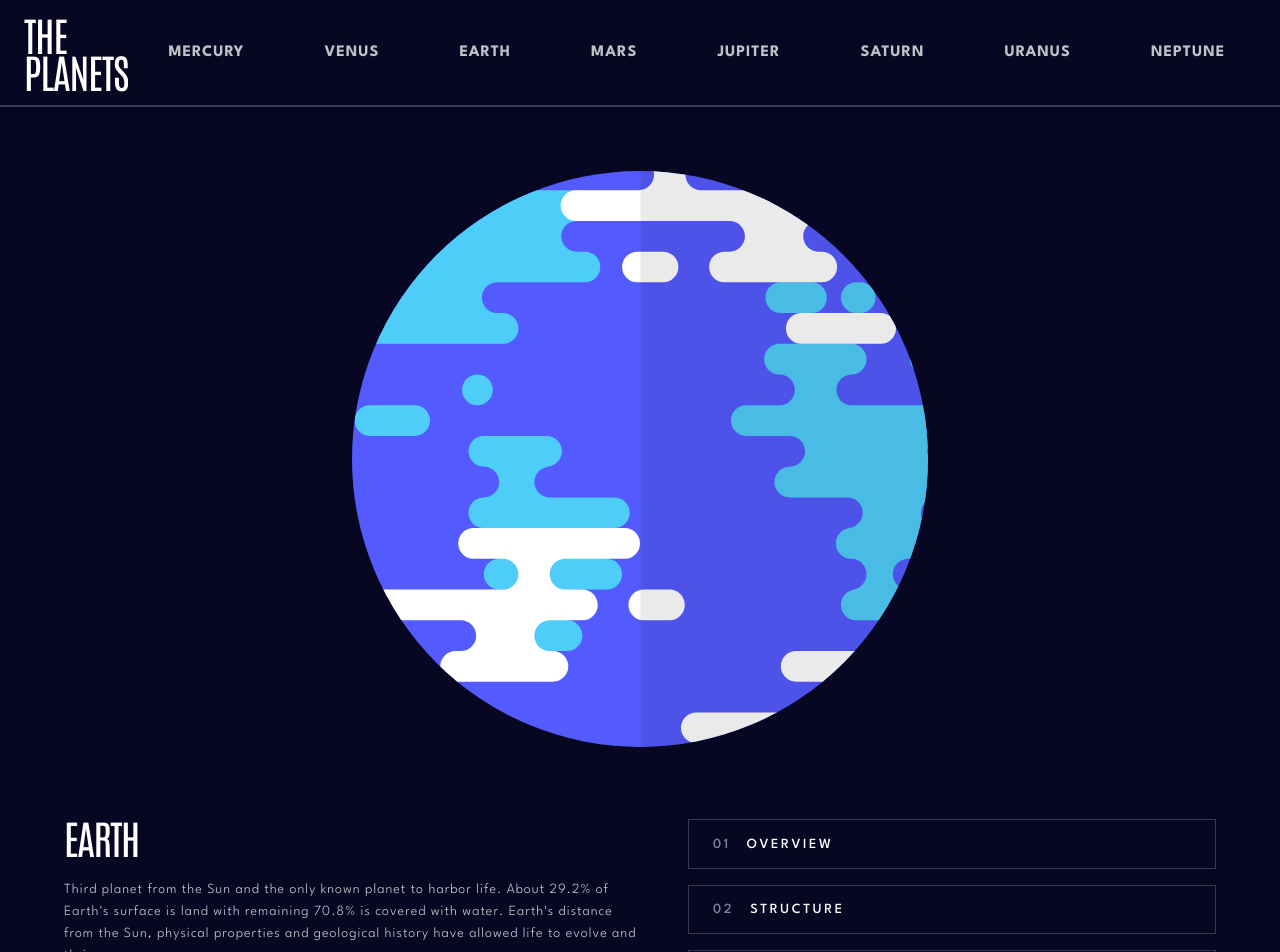
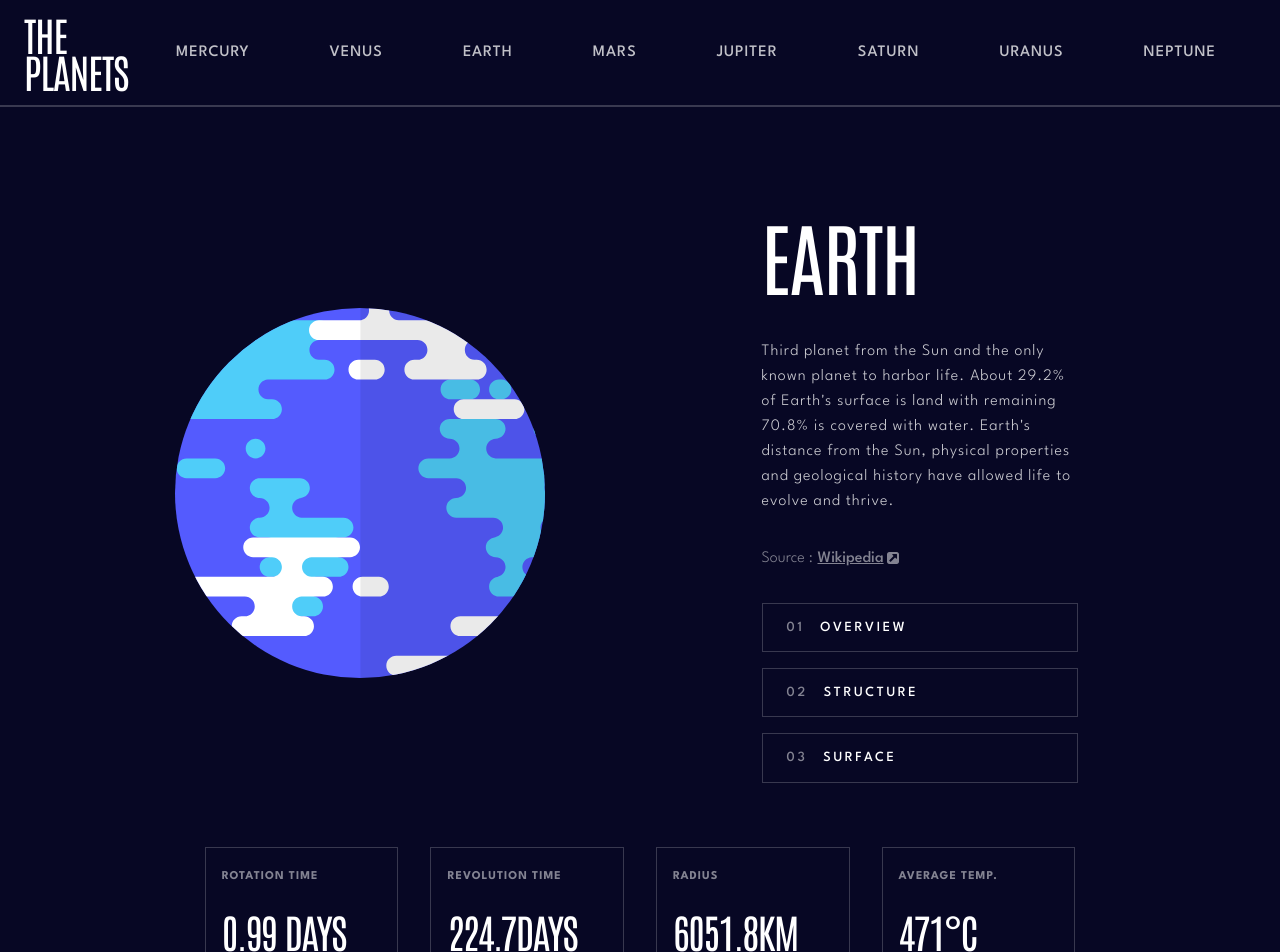
Before and after one commit to CrownedTechie/planets-fact, a React (Vite) app: page / in a window 1280 px wide. Shown: the top 952 px of the page. Built offline with nearby package versions, Linux system fonts and the light colour scheme.

Commit message:
--style:: style the laptop view for the body

```diff
--- a/src/components/article/Article.module.css
+++ b/src/components/article/Article.module.css
@@ -55,3 +55,23 @@
  }
 
 }
+
+@media (min-width: 1200px) {
+ .article {
+  gap: 2rem;
+  padding: 0;
+ }
+
+ .article article > h3 {
+  font-size: .75rem;
+  line-height: 1.5625rem;
+ }
+
+  .article article > p {
+   font-family: var(--Antonio);
+   font-weight: var(--Regular);
+   font-size: 2.5rem;
+   letter-spacing: -1.5px;
+   line-height: 3.325rem;
+  }
+}
--- a/src/components/content/Content.module.css
+++ b/src/components/content/Content.module.css
@@ -29,6 +29,7 @@
   margin: auto;
   width: 50%;
   max-width: 100%;
+  height: auto;
 }
 
 .planetDetailDiv {
@@ -116,6 +117,11 @@
     padding: 0;
   }
 
+  .h2 {
+    font-size: 3rem;
+    line-height: 62.11px;
+  }
+
   .nav {
     grid-area: nav;
     padding: 0;
@@ -135,3 +141,58 @@
     margin-top: 3rem;
   }
 }
+
+
+/* > BIG SCREENS */
+@media (min-width: 1200px) {
+  .contentDiv {
+    grid-template-areas:
+      'figure planetDetailDiv'
+      'figure nav'
+      'articleDiv articleDiv';
+    padding: 2rem 3rem;
+    gap: 2rem;
+  }
+
+  .figure {
+    margin-bottom: 0;
+  }
+
+  .figure img {
+    width: 70%;
+  }
+
+  .planetDetailDiv {
+    width: 60%;
+    padding: 0;
+    margin: 0 auto;
+    gap: 2rem;
+  }
+
+  .h2 {
+    font-size: 5rem;
+    line-height: 103.52px;
+  }
+
+  .p {
+    font-weight: 300;
+    font-size: 1rem;
+    line-height: 25px;
+  }
+
+  .nav {
+    width: 60%;
+    padding: 0;
+    margin: 0 auto;
+  }
+
+  .articleDiv {
+    width: 80%;
+    margin: 2rem auto;
+  }
+
+  .source {
+    font-size: 1rem;
+    line-height: 25px;
+  }
+}
--- a/src/components/navBar/NavBar.module.css
+++ b/src/components/navBar/NavBar.module.css
@@ -7,10 +7,12 @@
   .nav {
     padding: 1.5rem 1rem;
     position: absolute;
-    top: 70px;
+    top: 4.375rem;
     left: 0;
     z-index: 9;
     width: 100%;
+    min-height: 100vh;
+    border-bottom: .03rem solid var(--DarkGray);
   }
 }
 
--- a/src/components/navLink/navLink.module.css
+++ b/src/components/navLink/navLink.module.css
@@ -55,7 +55,8 @@
  } */
 
  .p {
-  font-size: .6875rem;
+  font-size: .85rem;
+  font-weight: var(--Medium);
   line-height: 1.5625rem;
   letter-spacing: 1px;
   opacity: 75%;
--- a/src/components/tabs/Tabs.jsx
+++ b/src/components/tabs/Tabs.jsx
@@ -14,14 +14,14 @@ export const Tabs = () => {
    </li>
 
    <li className={styles.li}>
-    <p>
-     {isLargeScreen && <span className={styles.span}>02</span>}
+    <p className={`${styles.p}`}>
+     {isLargeScreen && <span className={styles.span}>02</span> }
      structure
      </p>
    </li>
 
    <li className={styles.li}>
-    <p>
+    <p className={`${styles.p}`}>
      {isLargeScreen && <span className={styles.span}>03</span>}
      surface
     </p>
```
